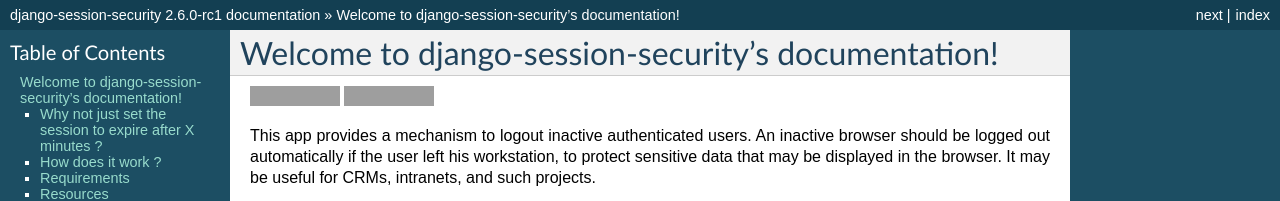
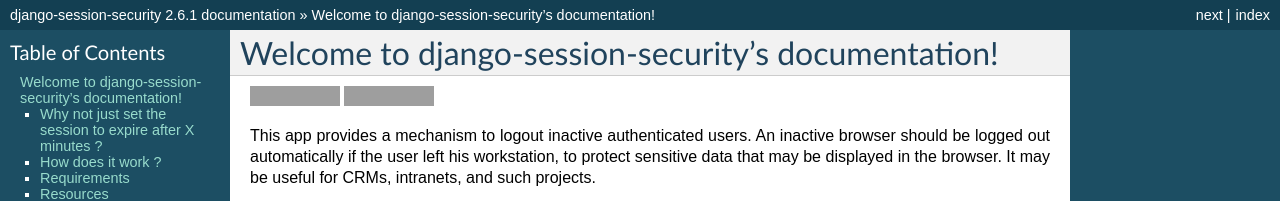
Before and after one commit to yourlabs/django-session-security, a Sphinx documentation site: the page built from docs/source/index.rst, in a window 1280 px wide and 900 px high. Shown: the top 201 px of the window. Built offline with Sphinx 7.4.7, drawn with Linux system fonts in a browser that asks for light colours; some of the changed text lies outside the part shown; grey boxes are pictures that could not be loaded.

Commit message:
Release 2.6.1

```diff
--- a/docs/source/conf.py
+++ b/docs/source/conf.py
@@ -78,7 +78,7 @@
 # The short X.Y version.
 version = '2.6'
 # The full version, including alpha/beta/rc tags.
-release = '2.6.0-rc1'
+release = '2.6.1'
 
 # The language for content autogenerated by Sphinx. Refer to documentation
 # for a list of supported languages.
--- a/setup.py
+++ b/setup.py
@@ -42,7 +42,7 @@
 
 setup(
     name='django-session-security',
-    version='2.6.0',
+    version='2.6.1',
     description='Let the user secure his session for usage in public computers',
     author='James Pic',
     author_email='jamespic@gmail.com',
```
Also changed, not shown: 1 other file.
